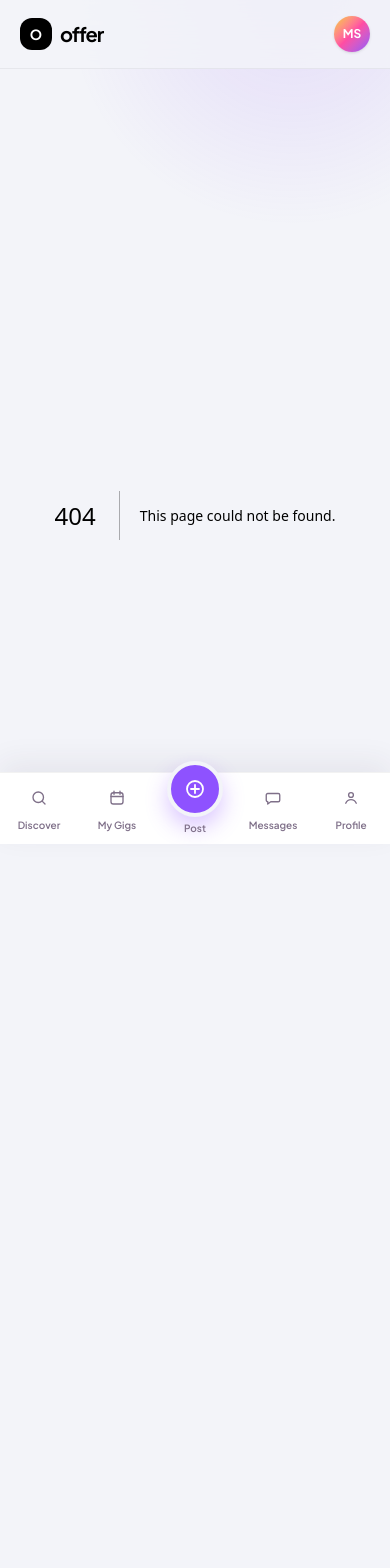
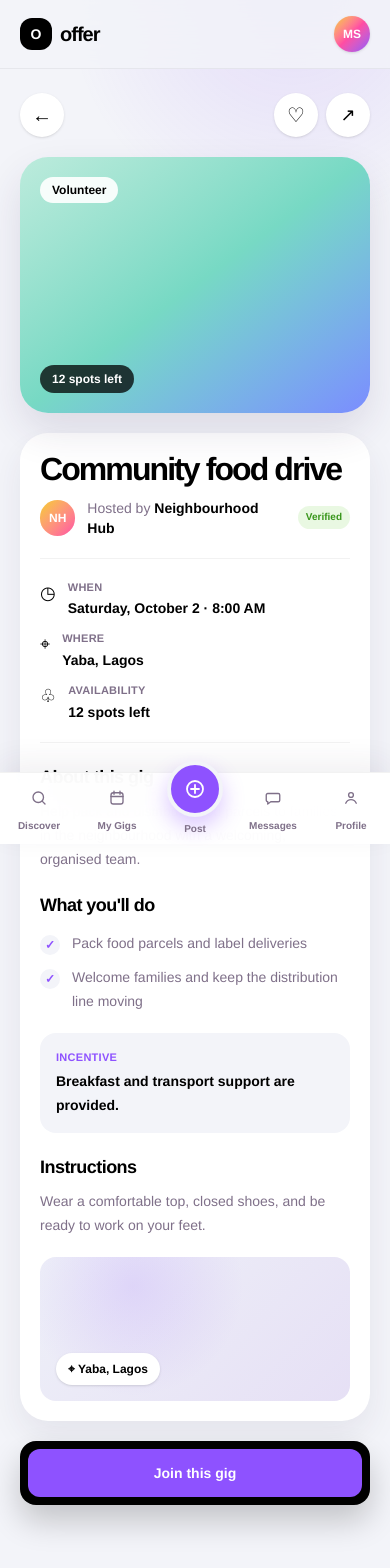
Before and after one commit to mafiaslice/offer, a Next.js app: page /gigs/community-food-drive in a window 390 px wide. Before the commit this address had no page. Shown: the top 1568 px of the page. Before the commit the page ends 1049 px from the top, so only its background shows below. Built offline with nearby package versions, Linux system fonts and the light colour scheme.

Commit message:
feat: add mobile gig details experience

```diff
--- a/app/discover/page.tsx
+++ b/app/discover/page.tsx
@@ -46,8 +46,8 @@ export default function DiscoverPage() {
           <button type="button" className="text-sm font-bold text-purple">View all</button>
         </div>
         <div className="grid gap-5 md:grid-cols-2">
-          <GigCard title="Hangout with Slice" hostName="Slice" kindLabel="Volunteer" locationLabel="Ikoyi" dateLabel="Sep 25 · 10 AM" imageTone="sunset" />
-          <GigCard title="Community food drive" hostName="Neighbourhood Hub" kindLabel="Volunteer" locationLabel="Yaba" dateLabel="Oct 02 · 8 AM" imageTone="mint" />
+          <GigCard href="/gigs/hangout-with-slice" title="Hangout with Slice" hostName="Slice" kindLabel="Volunteer" locationLabel="Ikoyi" dateLabel="Sep 25 · 10 AM" imageTone="sunset" />
+          <GigCard href="/gigs/community-food-drive" title="Community food drive" hostName="Neighbourhood Hub" kindLabel="Volunteer" locationLabel="Yaba" dateLabel="Oct 02 · 8 AM" imageTone="mint" />
         </div>
       </section>
 
@@ -56,7 +56,7 @@ export default function DiscoverPage() {
           <h2 id="for-you-heading" className="text-xl font-bold tracking-[-0.04em]">For you</h2>
           <button type="button" className="text-sm font-bold text-purple">View all</button>
         </div>
-        <GigCard title="Festival crew wanted" hostName="Live Works" kindLabel="Paid gig" locationLabel="Victoria Island" dateLabel="Oct 12 · 4 PM" imageTone="night" />
+        <GigCard href="/gigs/festival-crew" title="Festival crew wanted" hostName="Live Works" kindLabel="Paid gig" locationLabel="Victoria Island" dateLabel="Oct 12 · 4 PM" imageTone="night" />
       </section>
 
       <button type="button" className="flex w-full items-center justify-center gap-2 rounded-full bg-white px-5 py-4 text-sm font-bold text-black shadow-[0_10px_24px_rgba(53,32,79,0.08)] transition-colors hover:bg-black hover:text-white">
--- /dev/null
+++ b/app/gigs/[slug]/page.tsx
@@ -0,0 +1,152 @@
+import type { Metadata } from "next";
+import Link from "next/link";
+import { notFound } from "next/navigation";
+
+type GigRecord = {
+  title: string;
+  kind: "Volunteer" | "Paid gig";
+  host: string;
+  hostInitials: string;
+  date: string;
+  location: string;
+  spots: string;
+  about: string;
+  tone: string;
+  roles: string[];
+  incentive: string;
+  instructions: string;
+};
+
+const gigs: Record<string, GigRecord> = {
+  "hangout-with-slice": {
+    title: "Hangout with Slice",
+    kind: "Volunteer",
+    host: "Slice",
+    hostInitials: "MS",
+    date: "Friday, September 25 · 10:00 AM",
+    location: "Ikoyi, Lagos",
+    spots: "5 spots left",
+    about: "A relaxed community hangout bringing good people together for an afternoon of food, conversation, and new connections.",
+    tone: "from-[#ffcf91] via-[#ff7da8] to-[#8e52ff]",
+    roles: ["Welcome guests and help people find their way", "Support setup, icebreakers, and light coordination"],
+    incentive: "Transport support is available for every volunteer.",
+    instructions: "Come dressed in black or white, wear comfortable shoes, and arrive 30 minutes early for briefing.",
+  },
+  "community-food-drive": {
+    title: "Community food drive",
+    kind: "Volunteer",
+    host: "Neighbourhood Hub",
+    hostInitials: "NH",
+    date: "Saturday, October 2 · 8:00 AM",
+    location: "Yaba, Lagos",
+    spots: "12 spots left",
+    about: "Help pack and distribute food parcels to families in the neighbourhood with a welcoming, organised team.",
+    tone: "from-[#bcebdc] via-[#77d9c4] to-[#7b8cff]",
+    roles: ["Pack food parcels and label deliveries", "Welcome families and keep the distribution line moving"],
+    incentive: "Breakfast and transport support are provided.",
+    instructions: "Wear a comfortable top, closed shoes, and be ready to work on your feet.",
+  },
+  "festival-crew": {
+    title: "Festival crew wanted",
+    kind: "Paid gig",
+    host: "Live Works",
+    hostInitials: "LW",
+    date: "Monday, October 12 · 4:00 PM",
+    location: "Victoria Island, Lagos",
+    spots: "8 spots left",
+    about: "Join the on-ground crew helping a live festival run smoothly from doors open through close.",
+    tone: "from-[#29244b] via-[#6e49a8] to-[#ff4da3]",
+    roles: ["Guest check-in and wristband support", "Wayfinding and light event operations"],
+    incentive: "₦35,000 stipend with dinner included.",
+    instructions: "Black trousers, plain black top, and comfortable closed shoes required.",
+  },
+};
+
+export function generateStaticParams() {
+  return Object.keys(gigs).map((slug) => ({ slug }));
+}
+
+export async function generateMetadata({
+  params,
+}: {
+  params: Promise<{ slug: string }>;
+}): Promise<Metadata> {
+  const { slug } = await params;
+  const gig = gigs[slug];
+  return { title: gig?.title ?? "Gig details" };
+}
+
+export default async function GigDetailsPage({
+  params,
+}: {
+  params: Promise<{ slug: string }>;
+}) {
+  const { slug } = await params;
+  const gig = gigs[slug];
+
+  if (!gig) notFound();
+
+  return (
+    <div className="mx-auto max-w-2xl space-y-5 pb-5">
+      <div className="flex items-center justify-between">
+        <Link href="/discover" className="grid size-11 place-items-center rounded-full bg-white text-xl shadow-sm transition-colors hover:bg-black hover:text-white" aria-label="Back to discover">←</Link>
+        <div className="flex gap-2">
+          <button type="button" className="grid size-11 place-items-center rounded-full bg-white text-xl shadow-sm" aria-label="Save gig">♡</button>
+          <button type="button" className="grid size-11 place-items-center rounded-full bg-white text-lg shadow-sm" aria-label="Share gig">↗</button>
+        </div>
+      </div>
+
+      <div className={`relative h-64 overflow-hidden rounded-[1.75rem] bg-gradient-to-br ${gig.tone} p-5 shadow-[0_18px_40px_rgba(53,32,79,0.12)] sm:h-80`}>
+        <span className="rounded-full bg-white/90 px-3 py-1.5 text-xs font-bold text-black backdrop-blur-sm">{gig.kind}</span>
+        <span className="absolute bottom-5 left-5 rounded-full bg-black/75 px-3 py-1.5 text-xs font-semibold text-white backdrop-blur-sm">{gig.spots}</span>
+      </div>
+
+      <section className="space-y-5 rounded-[1.75rem] bg-white p-5 shadow-[0_14px_34px_rgba(53,32,79,0.08)] sm:p-7">
+        <div className="space-y-3">
+          <h1 className="max-w-xl text-[2rem] font-bold leading-[1.02] tracking-[-0.06em] sm:text-4xl">{gig.title}</h1>
+          <div className="flex items-center gap-3 text-sm text-purple-gray">
+            <span className="grid size-9 place-items-center rounded-full bg-gradient-to-br from-[#f5cc00] to-[#ff4da3] text-xs font-bold text-white">{gig.hostInitials}</span>
+            <span>Hosted by <strong className="text-black">{gig.host}</strong></span>
+            <span className="rounded-full bg-success/15 px-2 py-1 text-[10px] font-bold text-[#37951a]">Verified</span>
+          </div>
+        </div>
+
+        <div className="grid gap-3 border-y border-black/5 py-5 sm:grid-cols-3">
+          <div className="flex gap-3"><span className="text-lg">◷</span><div><p className="text-[11px] font-semibold uppercase tracking-wide text-purple-gray">When</p><p className="mt-1 text-sm font-bold leading-snug">{gig.date}</p></div></div>
+          <div className="flex gap-3"><span className="text-lg">⌖</span><div><p className="text-[11px] font-semibold uppercase tracking-wide text-purple-gray">Where</p><p className="mt-1 text-sm font-bold leading-snug">{gig.location}</p></div></div>
+          <div className="flex gap-3"><span className="text-lg">♧</span><div><p className="text-[11px] font-semibold uppercase tracking-wide text-purple-gray">Availability</p><p className="mt-1 text-sm font-bold leading-snug">{gig.spots}</p></div></div>
+        </div>
+
+        <div className="space-y-2">
+          <h2 className="text-lg font-bold tracking-[-0.03em]">About this gig</h2>
+          <p className="text-sm leading-6 text-purple-gray">{gig.about}</p>
+        </div>
+
+        <div className="space-y-3">
+          <h2 className="text-lg font-bold tracking-[-0.03em]">What you&apos;ll do</h2>
+          <ul className="space-y-2.5">
+            {gig.roles.map((role) => <li key={role} className="flex gap-3 text-sm leading-6 text-purple-gray"><span className="mt-1 grid size-5 shrink-0 place-items-center rounded-full bg-lavender text-xs font-bold text-purple">✓</span>{role}</li>)}
+          </ul>
+        </div>
+
+        <div className="rounded-2xl bg-lavender p-4">
+          <p className="text-[11px] font-bold uppercase tracking-wide text-purple">Incentive</p>
+          <p className="mt-1 text-sm font-semibold leading-6 text-black">{gig.incentive}</p>
+        </div>
+
+        <div className="space-y-2">
+          <h2 className="text-lg font-bold tracking-[-0.03em]">Instructions</h2>
+          <p className="text-sm leading-6 text-purple-gray">{gig.instructions}</p>
+        </div>
+
+        <div className="flex h-36 items-end rounded-2xl bg-[radial-gradient(circle_at_30%_20%,rgba(142,82,255,0.15),transparent_45%),linear-gradient(135deg,#eef0f8,#e6e0f5)] p-4">
+          <span className="rounded-full bg-white px-3 py-2 text-xs font-bold text-black shadow-sm">⌖ {gig.location}</span>
+        </div>
+      </section>
+
+      <div className="sticky bottom-3 z-10 rounded-2xl bg-black p-2 shadow-[0_16px_32px_rgba(0,0,0,0.2)]">
+        <button type="button" className="flex min-h-12 w-full items-center justify-center rounded-xl bg-purple px-5 text-sm font-bold text-white transition-colors hover:bg-white hover:text-black">Join this gig</button>
+      </div>
+    </div>
+  );
+}
--- a/app/globals.css
+++ b/app/globals.css
@@ -20,6 +20,7 @@
   --offer-radius-card: 1.25rem;
   --offer-radius-pill: 999px;
   --offer-shadow-card: 0 14px 34px rgba(53, 32, 79, 0.08);
+  --offer-font-sans: "Avenir Next", "Helvetica Neue", Arial, sans-serif;
 }
 
 @theme inline {
@@ -33,7 +34,7 @@
   --color-success: var(--offer-success);
   --color-turquoise: var(--offer-turquoise);
   --color-yellow: var(--offer-yellow);
-  --font-sans: var(--font-sans);
+  --font-sans: var(--offer-font-sans);
   --radius-card: var(--offer-radius-card);
   --radius-pill: var(--offer-radius-pill);
 }
@@ -50,7 +51,7 @@ html {
 body {
   background: var(--offer-lavender);
   color: var(--offer-black);
-  font-family: var(--font-sans), ui-sans-serif, system-ui, sans-serif;
+  font-family: var(--offer-font-sans), ui-sans-serif, system-ui, sans-serif;
   text-rendering: optimizeLegibility;
 }
 
--- a/app/layout.tsx
+++ b/app/layout.tsx
@@ -1,14 +1,7 @@
 import type { Metadata } from "next";
 import type { ReactNode } from "react";
-import { Plus_Jakarta_Sans } from "next/font/google";
 import { AppShell } from "@/components/app-shell";
 import "./globals.css";
-
-const plusJakartaSans = Plus_Jakarta_Sans({
-  variable: "--font-sans",
-  subsets: ["latin"],
-  display: "swap",
-});
 
 export const metadata: Metadata = {
   title: {
@@ -25,7 +18,7 @@ export default function RootLayout({
   children: ReactNode;
 }>) {
   return (
-    <html lang="en" className={`${plusJakartaSans.variable} h-full antialiased`}>
+    <html lang="en" className="h-full antialiased">
       <body className="min-h-full font-sans">
         <AppShell>{children}</AppShell>
       </body>
--- a/components/gig-card.tsx
+++ b/components/gig-card.tsx
@@ -1,4 +1,7 @@
+import Link from "next/link";
+
 type GigCardProps = {
+  href?: string;
   title: string;
   hostName: string;
   kindLabel: "Volunteer" | "Paid gig";
@@ -12,6 +15,7 @@ type GigCardProps = {
  * on reference boards (docs/ui-reference.md).
  */
 export function GigCard({
+  href = "/gigs/hangout-with-slice",
   title,
   hostName,
   kindLabel,
@@ -46,9 +50,9 @@ export function GigCard({
       </div>
       <div className="space-y-3 p-4 sm:p-5">
         <div className="flex items-start justify-between gap-3">
-          <h2 className="text-lg font-bold leading-tight tracking-[-0.03em] text-black sm:text-xl">
+          <Link href={href} className="text-lg font-bold leading-tight tracking-[-0.03em] text-black sm:text-xl">
             {title}
-          </h2>
+          </Link>
           <span className="mt-0.5 grid size-8 shrink-0 place-items-center rounded-full bg-lavender text-purple" aria-hidden>↗</span>
         </div>
         <div className="flex flex-wrap items-center gap-x-3 gap-y-1 text-sm text-purple-gray">
@@ -58,7 +62,7 @@ export function GigCard({
         </div>
         <div className="flex items-center justify-between border-t border-black/5 pt-3">
           <span className="text-xs font-semibold text-purple-gray">8 spots left</span>
-          <button type="button" className="min-h-10 rounded-full bg-black px-5 text-sm font-bold text-white transition-colors hover:bg-purple">View gig</button>
+          <Link href={href} className="flex min-h-10 items-center rounded-full bg-black px-5 text-sm font-bold text-white transition-colors hover:bg-purple">View gig</Link>
         </div>
       </div>
     </article>
```
